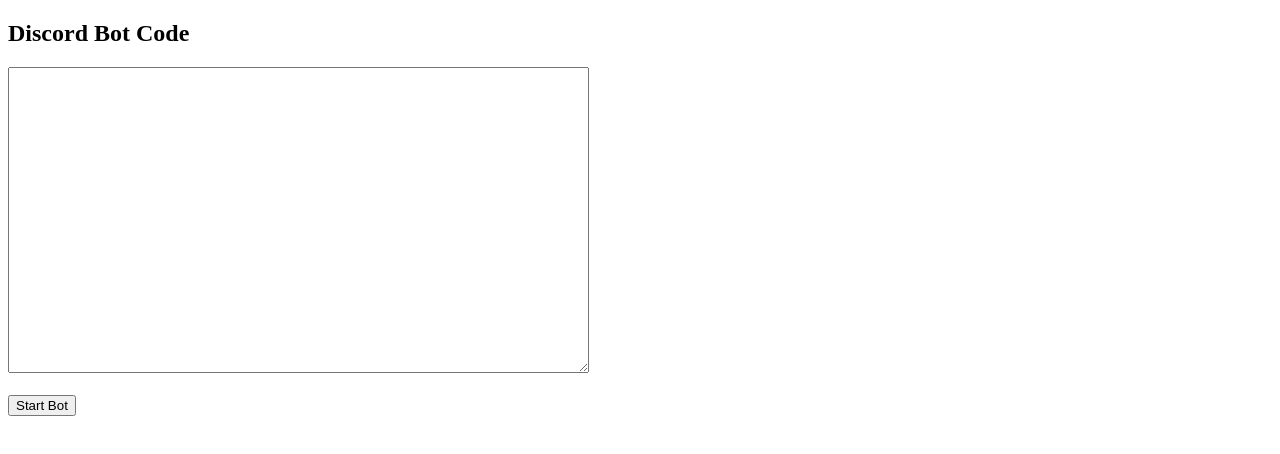
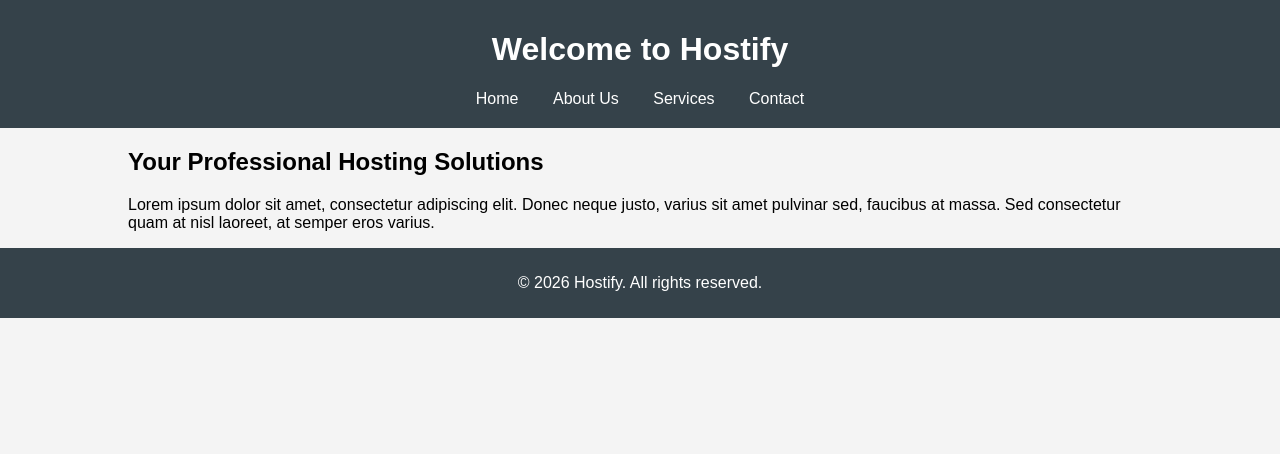
Before and after one commit to coden13/hosting, a website: page public/index.html in a window 1280 px wide. Drawn offline with Linux system fonts and the light colour scheme.

Commit message:
Create index.html for professional Hostify homepage

```diff
--- a/public/index.html
+++ b/public/index.html
@@ -1,30 +1,65 @@
 <!DOCTYPE html>
-<html>
+<html lang="en">
 <head>
-<title>Bot Hosting</title>
+    <meta charset="UTF-8">
+    <meta name="viewport" content="width=device-width, initial-scale=1.0">
+    <link rel="stylesheet" href="styles.css"> <!-- Link to CSS stylesheet -->
+    <title>Hostify - Professional Hosting Solutions</title>
+    <style>
+        body {
+            font-family: Arial, sans-serif;
+            margin: 0;
+            padding: 0;
+            background-color: #f4f4f4;
+        }
+        header {
+            background: #35424a;
+            color: white;
+            padding: 10px 0;
+            text-align: center;
+        }
+        nav {
+            margin: 10px 0;
+        }
+        nav a {
+            color: white;
+            text-decoration: none;
+            padding: 10px 15px;
+        }
+        .container {
+            width: 80%;
+            margin: auto;
+            overflow: hidden;
+        }
+        footer {
+            text-align: center;
+            padding: 10px 0;
+            background: #35424a;
+            color: white;
+            position: relative;
+            bottom: 0;
+            width: 100%;
+        }
+    </style>
 </head>
 <body>
-
-<h2>Discord Bot Code</h2>
-
-<textarea id="code" rows="20" cols="70"></textarea>
-<br><br>
-
-<button onclick="run()">Start Bot</button>
-
-<script>
-function run(){
-    const code = document.getElementById("code").value
-
-    fetch("/run",{
-        method:"POST",
-        headers:{
-            "Content-Type":"application/json"
-        },
-        body:JSON.stringify({code:code})
-    })
-}
-</script>
-
+    <header>
+        <div class="container">
+            <h1>Welcome to Hostify</h1>
+            <nav>
+                <a href="#">Home</a>
+                <a href="#">About Us</a>
+                <a href="#">Services</a>
+                <a href="#">Contact</a>
+            </nav>
+        </div>
+    </header>
+    <div class="container">
+        <h2>Your Professional Hosting Solutions</h2>
+        <p>Lorem ipsum dolor sit amet, consectetur adipiscing elit. Donec neque justo, varius sit amet pulvinar sed, faucibus at massa. Sed consectetur quam at nisl laoreet, at semper eros varius.</p>
+    </div>
+    <footer>
+        <p>&copy; 2026 Hostify. All rights reserved.</p>
+    </footer>
 </body>
 </html>
```
